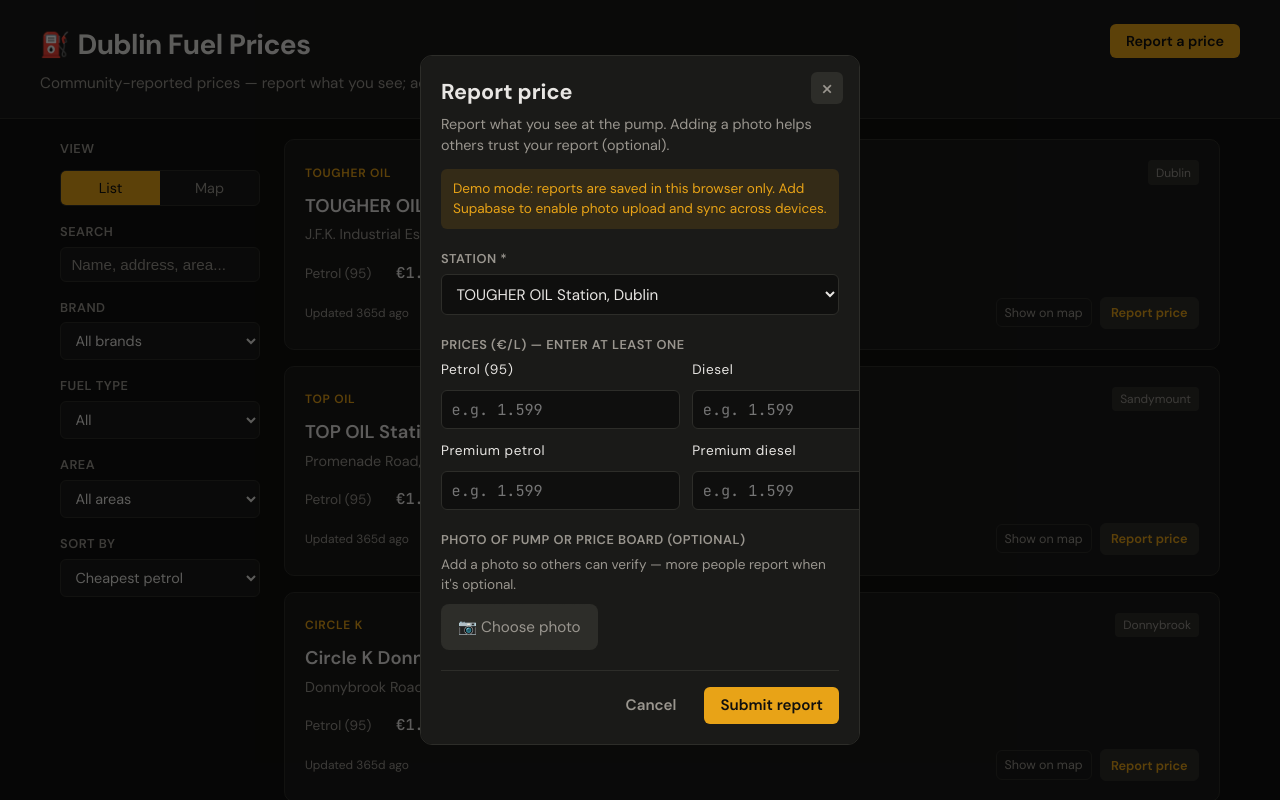
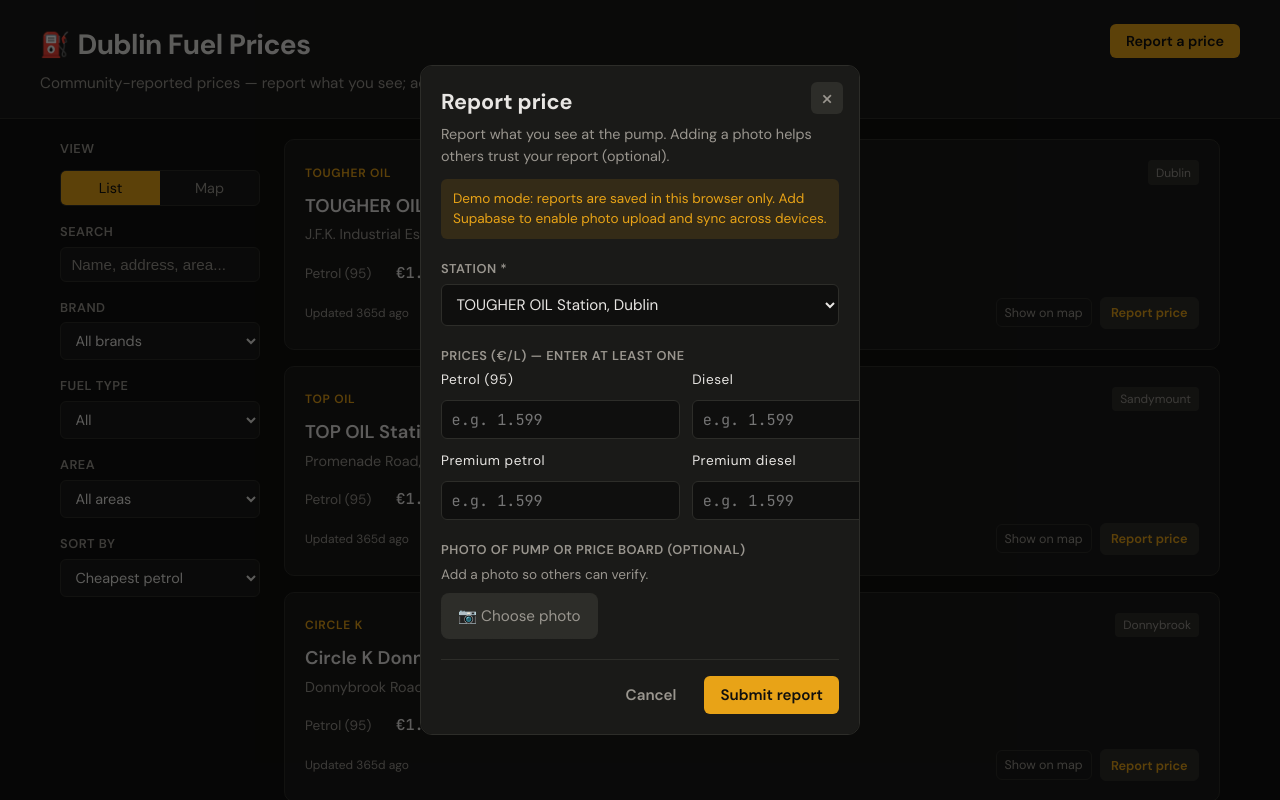
Before and after one commit to craigc1-bit/dublin-fuel-prices, a React (Vite) app: page / in a window 1280 px wide. Both pictures are taken after a click on the button "Report a price". Shown: the top 800 px of the page. Built offline with nearby package versions, Linux system fonts and the light colour scheme.

Commit message:
Photo confirmed badge in demo mode; remove optional hint text

```diff
--- a/src/ReportPriceModal.tsx
+++ b/src/ReportPriceModal.tsx
@@ -145,7 +145,7 @@
 
           <div className="form-group">
             <label htmlFor="report-photo">Photo of pump or price board (optional)</label>
-            <p className="form-hint">Add a photo so others can verify — more people report when it&apos;s optional.</p>
+            <p className="form-hint">Add a photo so others can verify.</p>
             <input
               ref={fileInputRef}
               id="report-photo"
--- a/src/StationCard.tsx
+++ b/src/StationCard.tsx
@@ -48,7 +48,7 @@
       <h2 className="station-name">{name}</h2>
       <p className="station-address">{address}</p>
 
-      {report?.photoUrl && (
+      {report?.photoUrl?.startsWith('http') && (
         <a
           href={report.photoUrl}
           target="_blank"
--- a/src/api/reports.ts
+++ b/src/api/reports.ts
@@ -120,7 +120,7 @@
     return { ok: true, report }
   }
 
-  // Demo: store in localStorage (photo as object URL not storable, so we store a placeholder)
+  // Demo: store in localStorage; we can't persist the image, but record if they added one so badge shows "Photo confirmed"
   const report: PriceReport = {
     id: crypto.randomUUID(),
     stationId: input.stationId,
@@ -128,7 +128,7 @@
     diesel: input.diesel,
     premiumPetrol: input.premiumPetrol,
     premiumDiesel: input.premiumDiesel,
-    photoUrl: null, // demo mode: no persistent photo
+    photoUrl: input.photoFile ? 'demo' : null,
     reportedAt: new Date().toISOString(),
   }
   try {
```
